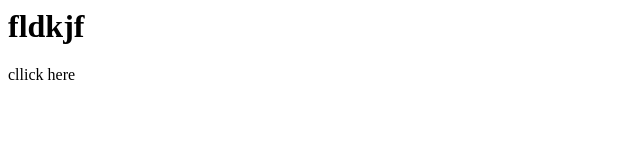
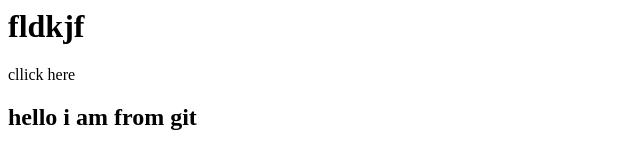
Before and after one commit to GandhasiriSandeep/none, a plain HTML site: page index.html in a window 1280 px wide. Shown: the whole page, without its empty margins (0-640 px from the left). Drawn offline with nearby package versions, Linux system fonts and the light colour scheme.

Commit message:
Update index.html

```diff
--- a/index.html
+++ b/index.html
@@ -13,5 +13,6 @@ function OpenPopUpwindow(){
 <body>
 <h1 onclick="OpenPopUpwindow()">fldkjf</h1>
 <p>cllick here </p>
+	<h2>hello i am from git </h2>
 </body
 </html>
```
